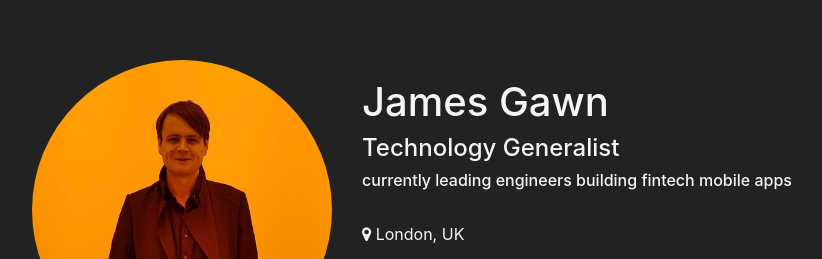
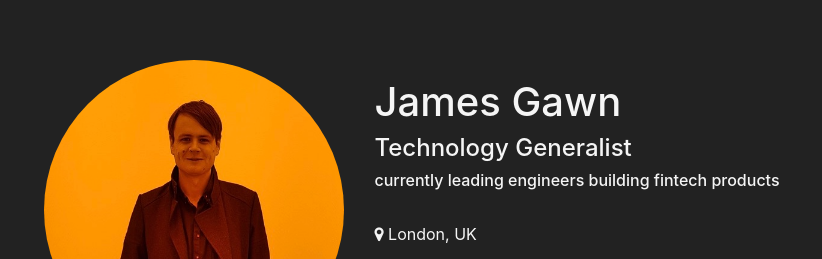
Before and after one commit to jamesgawn/gawn, a plain HTML site: page index.html in a window 1280 px wide. Shown: the part 190-449 px from the top of the page, without its empty margins (228-1050 px from the left). Drawn offline with nearby package versions, Linux system fonts and the light colour scheme.

Commit message:
Update tagline to products rather than apps

```diff
--- a/index.html
+++ b/index.html
@@ -24,7 +24,7 @@
                     <div>
                         <h1 class='name'>James Gawn</h1>
                         <h4 class='title'>Technology Generalist</h4>
-                        <h6 class="tagline">currently leading engineers building fintech mobile apps</h6>
+                        <h6 class="tagline">currently leading engineers building fintech products</h6>
                         <br>
                         <p class="location">
                             <i class="fa fa-map-marker"></i>
```
